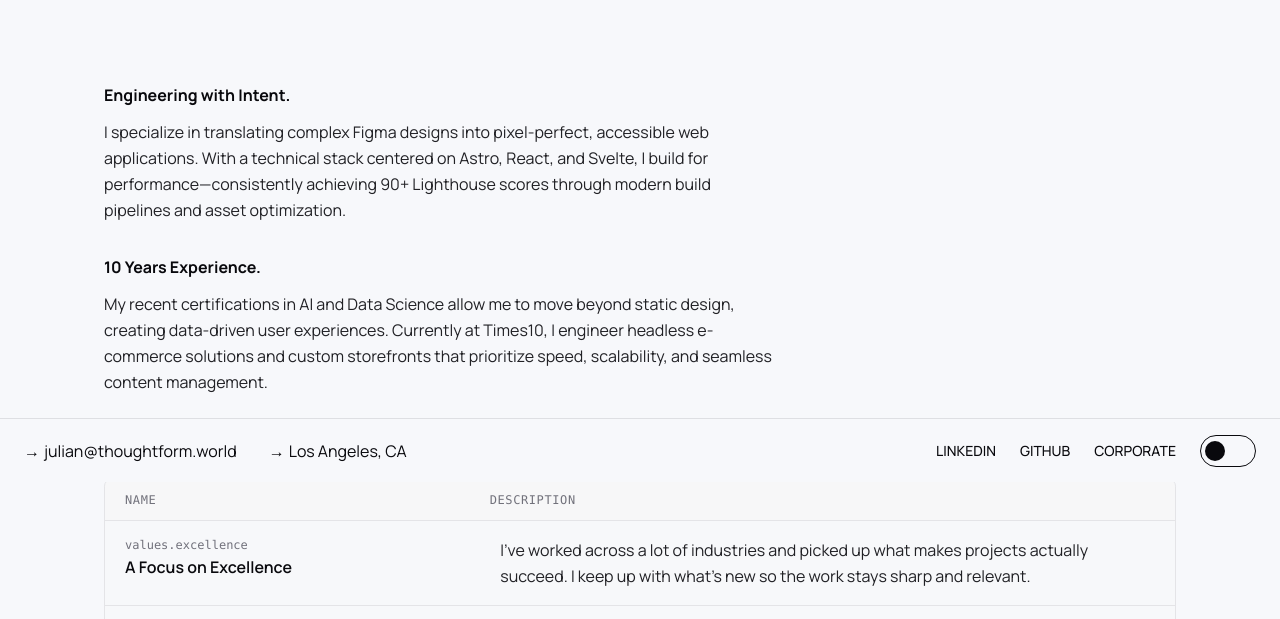
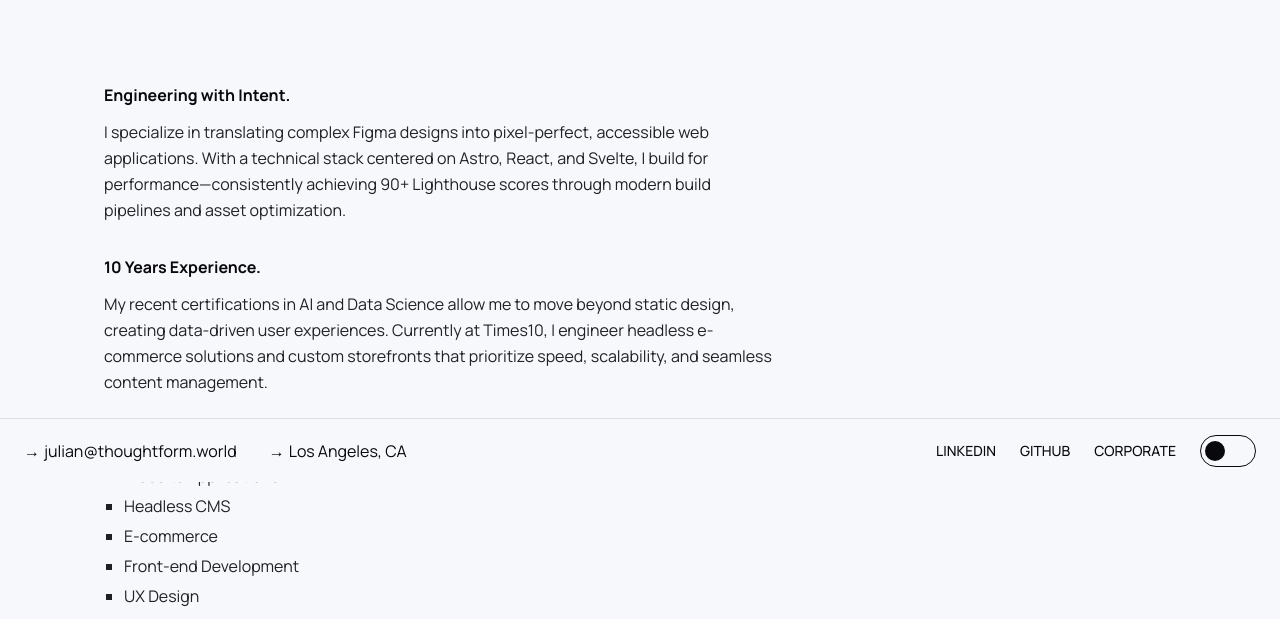
Before and after one commit to juuujuuu9/joh-web-20226, an Astro site: page /about in a window 1280 px wide. Shown: the part 318-937 px from the top of the page. Built offline with nearby package versions, Linux system fonts and the light colour scheme; Astro itself is replaced by a stand-in of ours; a web font is replaced by a local one.

Commit message:
Add Services section to About page with UX Design, square bullets

```diff
--- a/src/pages/about.astro
+++ b/src/pages/about.astro
@@ -56,6 +56,23 @@ import LenisInit from '../components/LenisInit.astro';
 					<div class="max-w-2xl text-left">
 						<p class="mb-8 text-base leading-relaxed text-primary-black/90 dark:text-white/90">
 							My recent certifications in AI and Data Science allow me to move beyond static design, creating data-driven user experiences. Currently at Times10, I engineer headless e-commerce solutions and custom storefronts that prioritize speed, scalability, and seamless content management.						</p>
+					</div>
+				</div>
+
+				<div class="w-full flex" style="">
+					<div class="max-w-2xl text-left">
+						<h2 class="mb-3 text-base font-bold text-primary-black dark:text-white">Services</h2>
+					</div>
+				</div>
+				<div class="w-full flex">
+					<div class="max-w-2xl text-left">
+						<ul class="mb-8 list-[square] space-y-1 pl-5 text-base leading-relaxed text-primary-black/90 dark:text-white/90">
+							<li>Website Applications</li>
+							<li>Headless CMS</li>
+							<li>E-commerce</li>
+							<li>Front-end Development</li>
+							<li>UX Design</li>
+						</ul>
 					</div>
 				</div>
 
```
